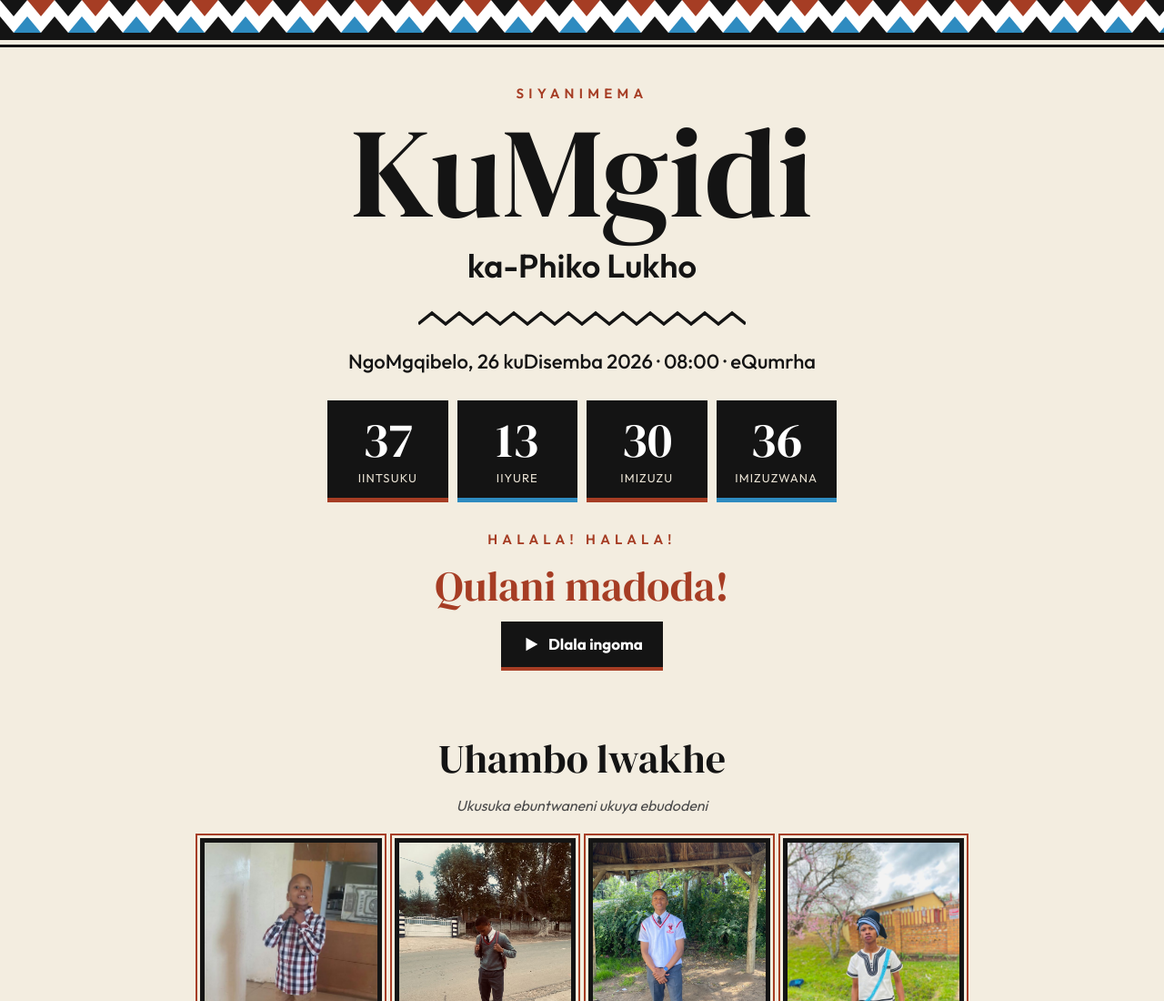
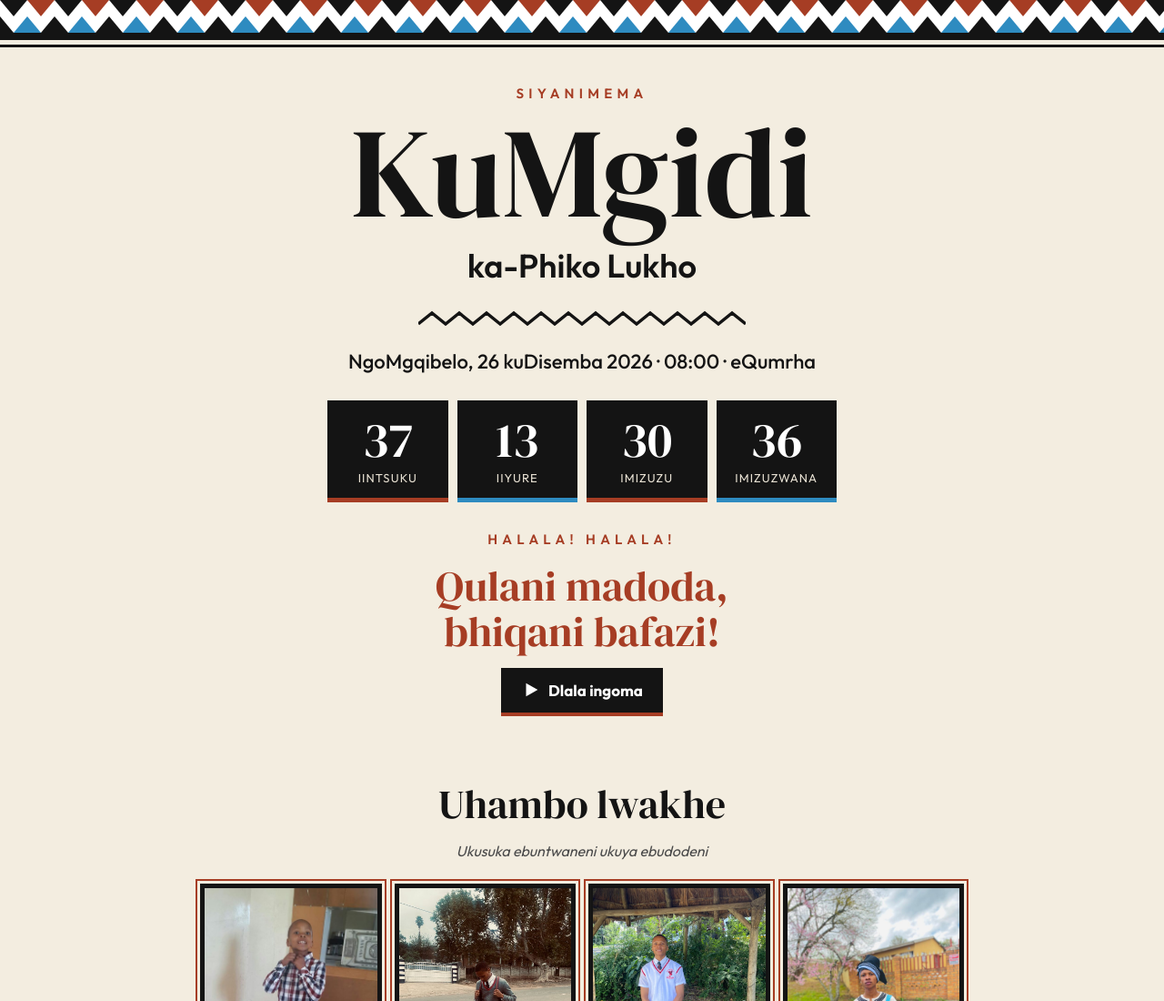
Before and after one commit to wamachumangqandu/umgidi-phiko-lukho, a plain HTML site: page index.html in a window 1280 px wide. Shown: the top 1100 px of the page at 91% size. Drawn offline with Linux system fonts and the light colour scheme.

Commit message:
Bring back 'bhiqani bafazi'
Co-Authored-By: Claude Opus 5.5 <noreply@anthropic.com>
Claude-Session: https://claude.ai/code/session_016H4qYtpp55kWCSmF81PETd

```diff
--- a/index.html
+++ b/index.html
@@ -109,7 +109,7 @@
 
     <div class="call">
       <p class="kicker">HALALA! HALALA!</p>
-      <p class="callText">Qulani madoda!</p>
+      <p class="callText">Qulani madoda,<br>bhiqani bafazi!</p>
       <button type="button" id="play" aria-pressed="false">
         <svg id="icPlay" width="22" height="22" viewBox="0 0 24 24" aria-hidden="true"><polygon points="6,4 20,12 6,20" fill="currentColor"/></svg>
         <svg id="icPause" width="22" height="22" viewBox="0 0 24 24" aria-hidden="true" style="display:none"><rect x="5" y="4" width="5" height="16" fill="currentColor"/><rect x="14" y="4" width="5" height="16" fill="currentColor"/></svg>
```
